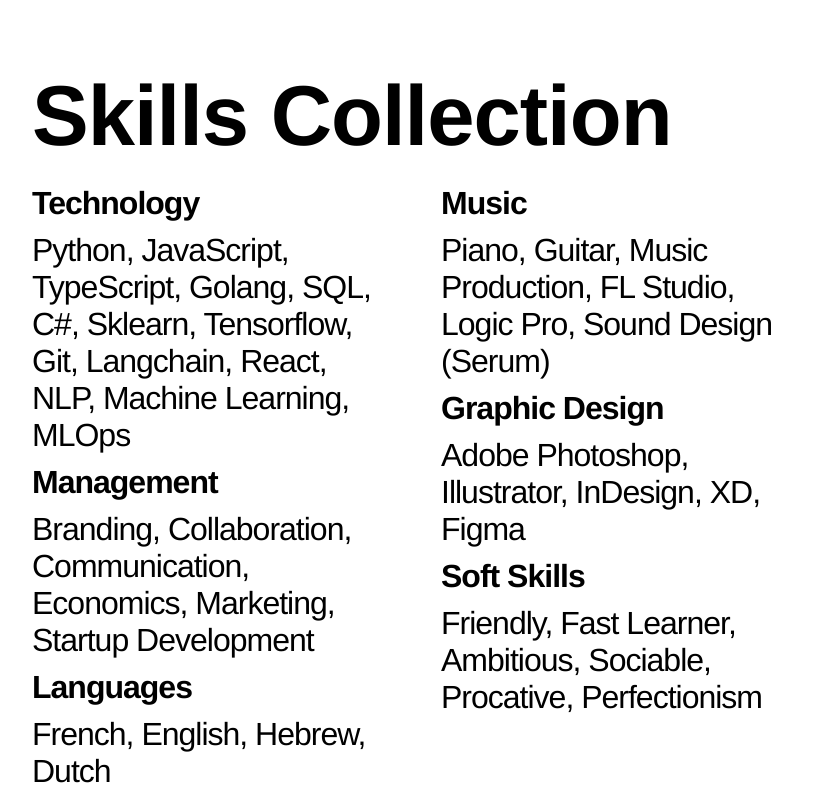
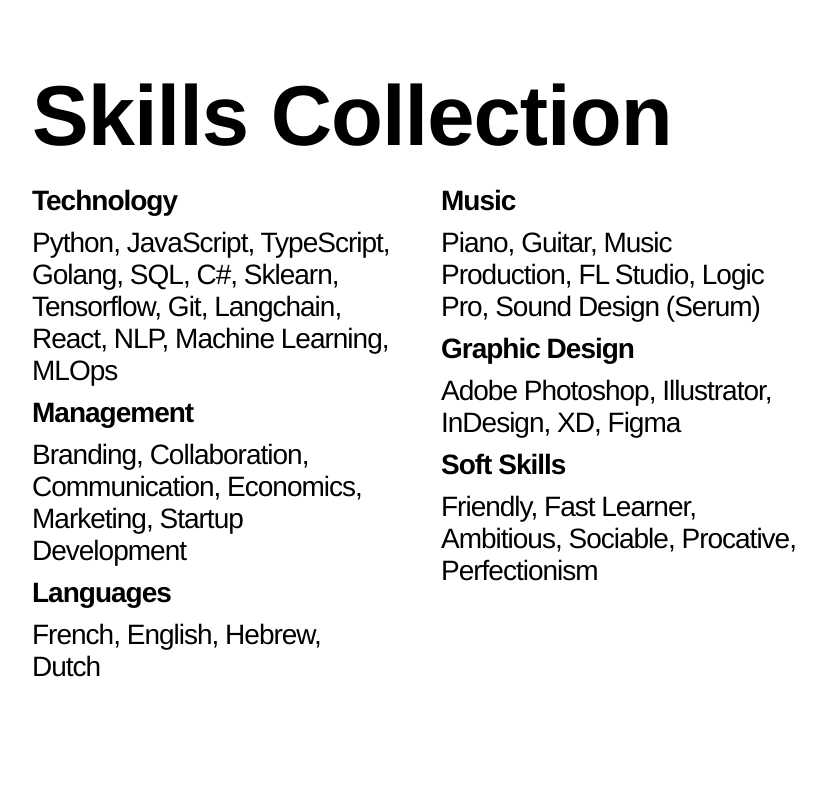
Before and after one commit to danyhersco/digital-resume, a React (Create React App) app: page / in a window 1280 px wide. Shown: the part 4003-4803 px from the top of the page, without its empty margins (224-1050 px from the left). Built offline with nearby package versions, Linux system fonts and the light colour scheme.

Commit message:
made logo on education item fixed

```diff
--- a/src/components/education/EducationItem.css
+++ b/src/components/education/EducationItem.css
@@ -58,7 +58,7 @@
 
 .institution-logo {
   width: auto;
-  height: 10vh;
+  height: 85px;
   border-radius: 100px;
 }
 
--- a/src/components/skills/Skills.css
+++ b/src/components/skills/Skills.css
@@ -39,7 +39,7 @@
 
 .skill-group-title {
   font-family: 'Helvetica Neue';
-  font-size: 32px;
+  font-size: 28px;
   letter-spacing: -1px;
   margin: 0px;
   margin-bottom: 10px;
@@ -47,7 +47,7 @@
 
 .skill-group-body {
   font-family: 'Helvetica Neue';
-  font-size: 32px;
+  font-size: 28px;
   letter-spacing: -1px;
   margin: 0px;
   font-weight: 300;
```
